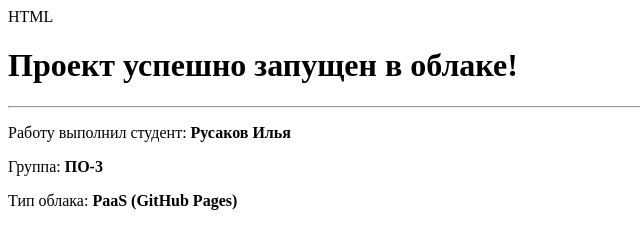
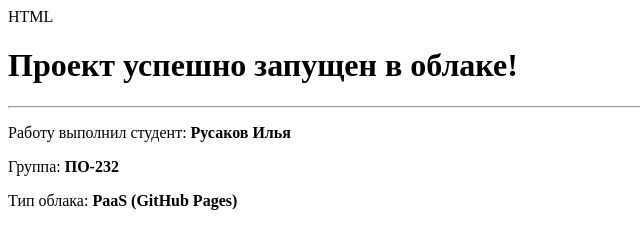
Before and after one commit to ko-23-138-arch/-1, a plain HTML site: page index.html in a window 1280 px wide. Shown: the full height of the page, 0-640 px from the left. Drawn offline with Linux system fonts and the light colour scheme.

Commit message:
Update index.html

```diff
--- a/index.html
+++ b/index.html
@@ -9,7 +9,7 @@ HTML
 <h1>Проект успешно запущен в облаке!</h1>
 <hr>
 <p>Работу выполнил студент: <strong>Русаков Илья</strong></p>
-<p>Группа: <strong>ПО-3</strong></p>
+<p>Группа: <strong>ПО-232</strong></p>
 <p>Тип облака: <strong>PaaS (GitHub Pages)</strong></p>
 </body>
 </html>
```
